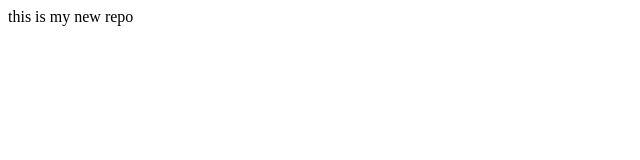
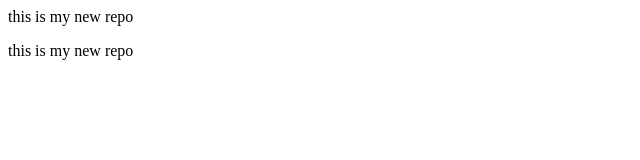
Before and after one commit to jayate1/localRepo, a plain HTML site: page index.html in a window 1280 px wide. Shown: the whole page, without its empty margins (0-640 px from the left). Drawn offline with Linux system fonts and the light colour scheme.

Commit message:
add ggg[

```diff
--- a/index.html
+++ b/index.html
@@ -1 +1,2 @@
 <p>this is my new repo</p>
+<p>this is my new repo</p>
```
